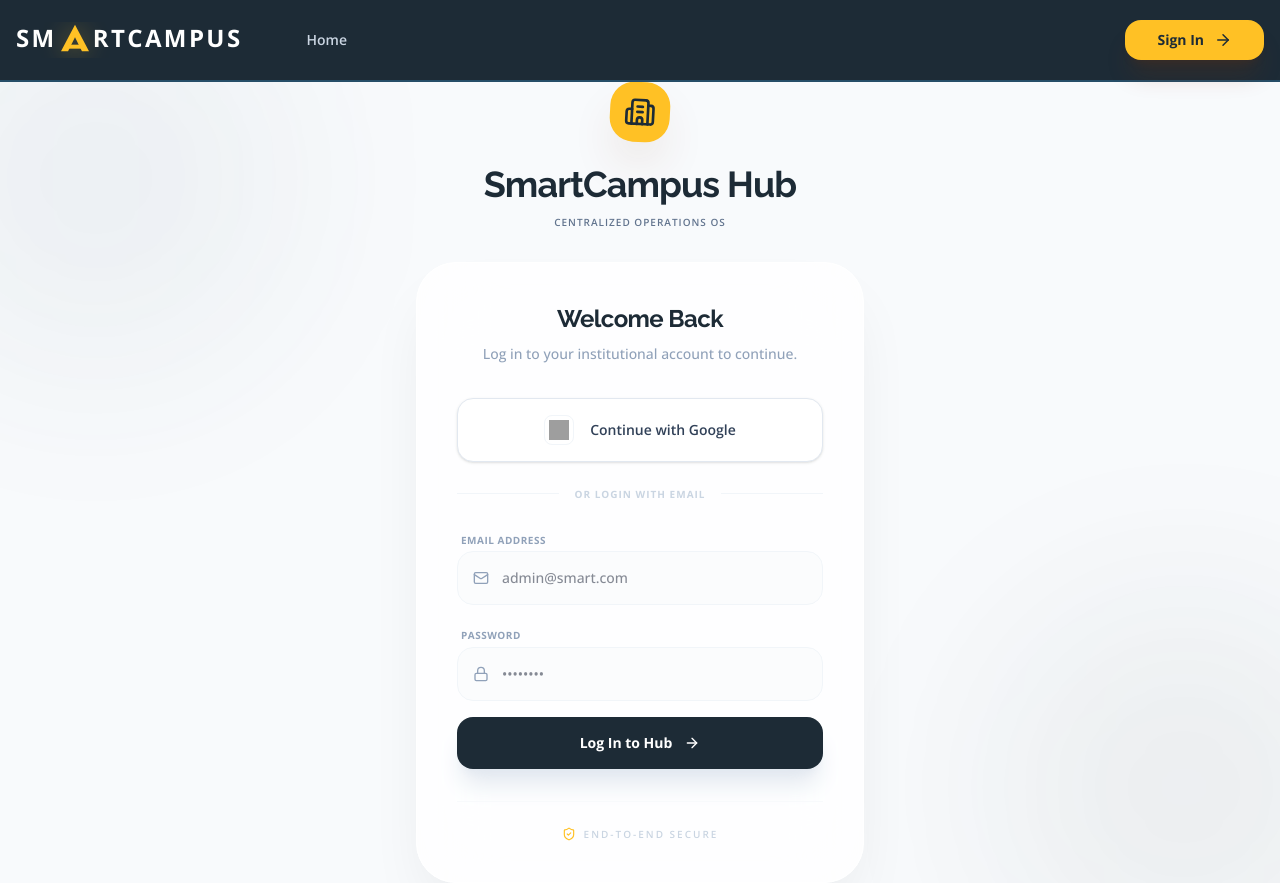
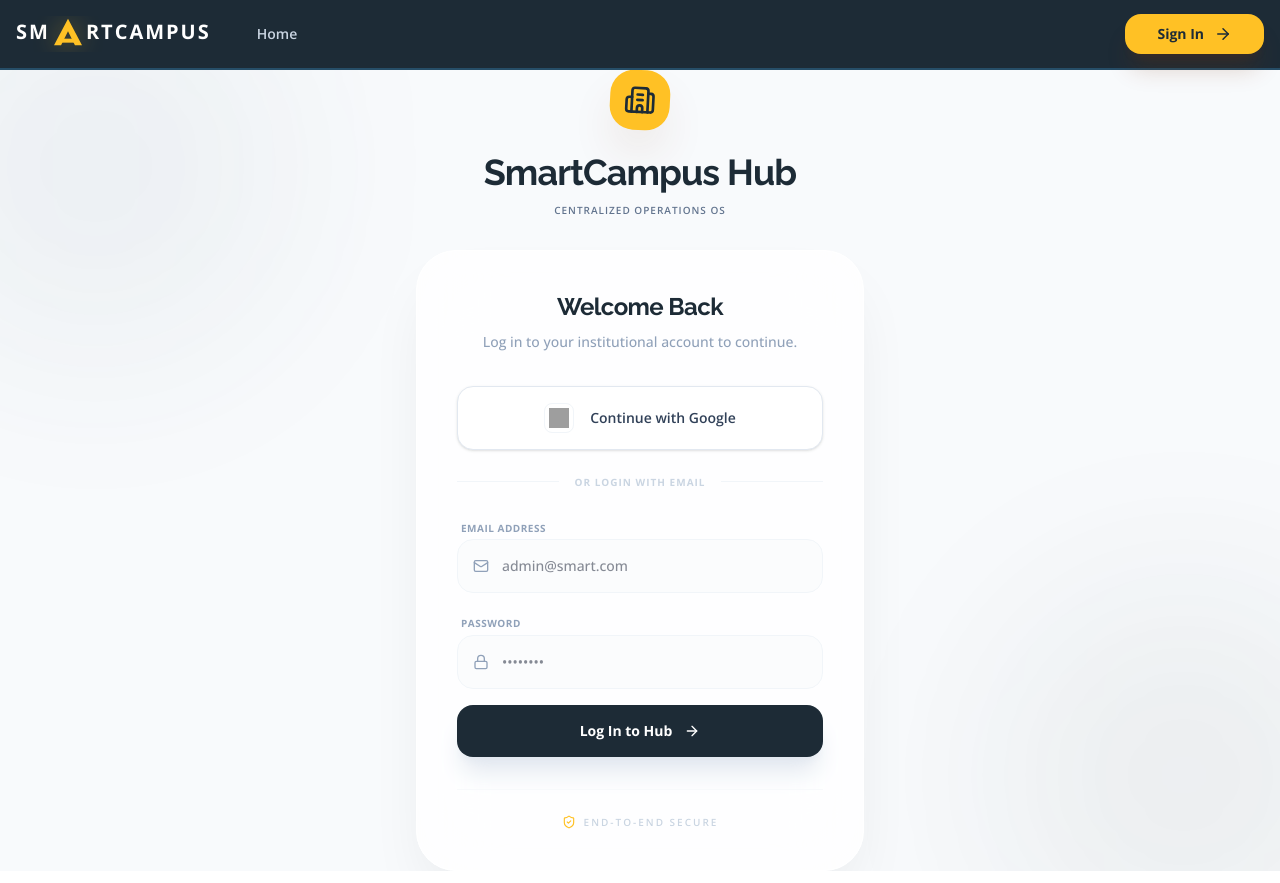
Before and after one commit to RavinduYashas/smart-campus-operations-hub, a React (Vite) app in the folder frontend/: page /login in a window 1280 px wide. Built offline with nearby package versions, Linux system fonts and the light colour scheme; grey boxes are pictures that could not be loaded.

Commit message:
update nav bar for good view

```diff
--- a/frontend/src/components/Navbar.jsx
+++ b/frontend/src/components/Navbar.jsx
@@ -26,28 +26,28 @@ const Navbar = () => {
     const isActive = (path) => location.pathname === path;
 
     const navItems = [
-        { path: '/dashboard', label: 'Monitor', icon: <LayoutDashboard size={18} />, roles: ['USER', 'ADMIN', 'TECHNICIAN', 'MANAGER'] },
+        // Dashboard — always first
+        { path: '/dashboard', label: 'Dashboard', icon: <LayoutDashboard size={15} />, roles: ['USER', 'ADMIN', 'TECHNICIAN', 'MANAGER'] },
 
-        // Module A & B (User)
-        { path: '/assets', label: 'Catalogue', icon: <Building2 size={18} />, roles: ['USER'] },
-        { path: '/my-bookings', label: 'Bookings', icon: <Calendar size={18} />, roles: ['USER'] },
+        // USER role — Module A, B, C
+        { path: '/assets', label: 'Catalogue', icon: <Building2 size={15} />, roles: ['USER'] },
+        { path: '/my-bookings', label: 'My Bookings', icon: <Calendar size={15} />, roles: ['USER'] },
+        { path: '/report-fault', label: 'Report Fault', icon: <AlertCircle size={15} />, roles: ['USER'] },
+        { path: '/notifications', label: 'Alerts', icon: <Bell size={15} />, roles: ['USER'] },
 
-        // Module C (User)
-        { path: '/report-fault', label: 'Report', icon: <AlertCircle size={18} />, roles: ['USER'] },
+        // ADMIN role — in logical order
+        { path: '/admin', label: 'Control', icon: <ShieldAlert size={15} />, roles: ['ADMIN'] },
+        { path: '/admin/assets', label: 'Facilities', icon: <Building2 size={15} />, roles: ['ADMIN'] },
+        { path: '/admin/bookings', label: 'Approvals', icon: <CheckCircle2 size={15} />, roles: ['ADMIN'] },
+        { path: '/admin/tickets', label: 'Tickets', icon: <Ticket size={15} />, roles: ['ADMIN'] },
+        { path: '/notifications', label: 'Alerts', icon: <Bell size={15} />, roles: ['ADMIN'] },
 
-        // Module A, B, C (Admin)
-        { path: '/admin', label: 'Admin Center', icon: <ShieldAlert size={18} />, roles: ['ADMIN'] },
-        { path: '/admin/assets', label: 'Facilities', icon: <Building2 size={18} />, roles: ['ADMIN'] },
-        { path: '/admin/bookings', label: 'Approvals', icon: <CheckCircle2 size={18} />, roles: ['ADMIN'] },
-        { path: '/admin/tickets', label: 'Operations', icon: <Ticket size={18} />, roles: ['ADMIN'] },
+        // TECHNICIAN role
+        { path: '/technician/tasks', label: 'My Tasks', icon: <Ticket size={15} />, roles: ['TECHNICIAN'] },
+        { path: '/notifications', label: 'Alerts', icon: <Bell size={15} />, roles: ['TECHNICIAN'] },
 
-        // Module C (Technician)
-        { path: '/technician/tasks', label: 'My Tasks', icon: <Ticket size={18} />, roles: ['TECHNICIAN'] },
-
-        // Module D (Global Notifications)
-        { path: '/notifications', label: 'Alerts', icon: <Bell size={18} />, roles: ['USER', 'ADMIN', 'TECHNICIAN'] },
-
-        { path: '/reports', label: 'Strategy', icon: <BarChart size={18} />, roles: ['MANAGER'] },
+        // MANAGER role
+        { path: '/reports', label: 'Reports', icon: <BarChart size={15} />, roles: ['MANAGER'] },
     ];
 
     const filteredItems = user ? navItems.filter(item => item.roles.includes(user.role)) : [];
@@ -55,11 +55,11 @@ const Navbar = () => {
     return (
         <nav className="navbar backdrop-blur-xl sticky top-0 z-[100] transition-all">
             <div className="max-w-7xl mx-auto px-5 sm:px-4">
-                <div className="flex justify-between h-20">
+                <div className="flex justify-between h-[4.25rem]">
                     {/* Logo and Desktop Nav */}
-                    <div className="flex items-center gap-12">
+                    <div className="flex items-center gap-8">
                         <Link to="/" className="flex items-center group shrink-0 select-none">
-                            <span className="text-xl sm:text-2xl font-bold text-white tracking-widest flex items-center overflow-hidden pb-1">
+                            <span className="text-xl sm:text-xl font-bold text-white tracking-widest flex items-center overflow-hidden pb-1">
                                 SM
                                 <svg
                                     className="w-7 h-7 sm:w-8 sm:h-8 mx-0.5 text-accent-gold group-hover:scale-110 group-hover:rotate-6 transition-all duration-300 drop-shadow-[0_0_12px_rgba(251,191,36,0.4)]"
@@ -78,9 +78,8 @@ const Navbar = () => {
                         <div className="hidden lg:flex items-center gap-1">
                             <Link
                                 to="/"
-                                className={`px-4 py-2.5 rounded-xl text-sm font-semibold transition-all duration-300 ${
-                                    isActive('/') ? 'text-accent-gold bg-white/10' : 'text-slate-300 hover:text-white hover:bg-white/5'
-                                }`}
+                                className={`px-3.5 py-2 rounded-xl text-sm font-semibold transition-all duration-300 ${isActive('/') ? 'text-accent-gold bg-white/10' : 'text-slate-300 hover:text-white hover:bg-white/5'
+                                    }`}
                             >
                                 Home
                             </Link>
@@ -88,11 +87,10 @@ const Navbar = () => {
                                 <Link
                                     key={item.path}
                                     to={item.path}
-                                    className={`flex items-center px-4 py-2.5 rounded-xl text-sm font-semibold transition-all duration-300 gap-2.5 ${
-                                        isActive(item.path)
+                                    className={`flex items-center px-3.5 py-2 rounded-xl text-sm font-semibold transition-all duration-300 gap-2 ${isActive(item.path)
                                             ? 'bg-accent-gold/10 text-accent-gold shadow-sm border border-accent-gold/20'
                                             : 'text-slate-300 hover:text-white hover:bg-white/5'
-                                    }`}
+                                        }`}
                                 >
                                     <span className="opacity-70">{item.icon}</span>
                                     {item.label}
@@ -111,7 +109,7 @@ const Navbar = () => {
                                         <span className="text-sm font-bold text-white truncate max-w-[140px]">{user.name}</span>
                                     </div>
                                     <div className="h-10 w-10 bg-gradient-to-tr from-white/10 to-white/5 rounded-xl flex items-center justify-center p-0.5">
-                                         <UserCircle className="h-full w-full text-slate-400" />
+                                        <UserCircle className="h-full w-full text-slate-400" />
                                     </div>
                                 </div>
                                 <button
```
